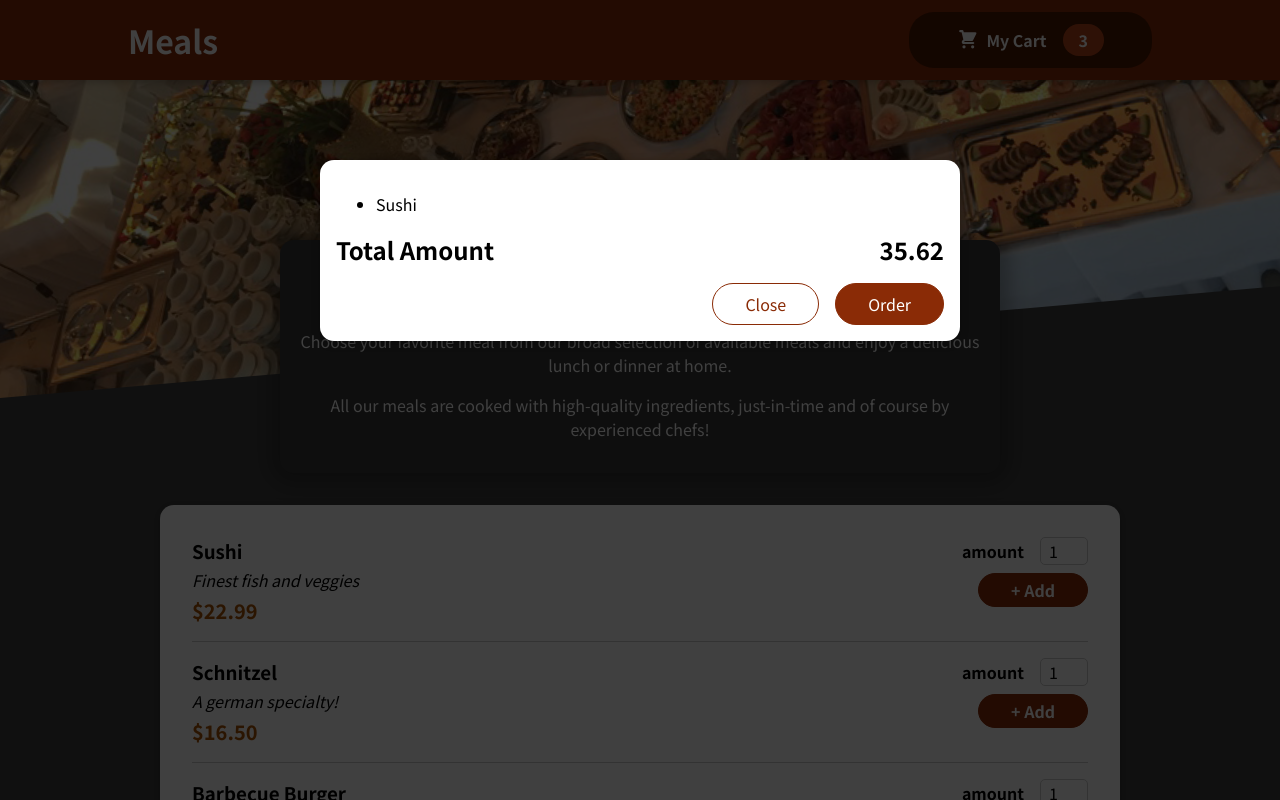
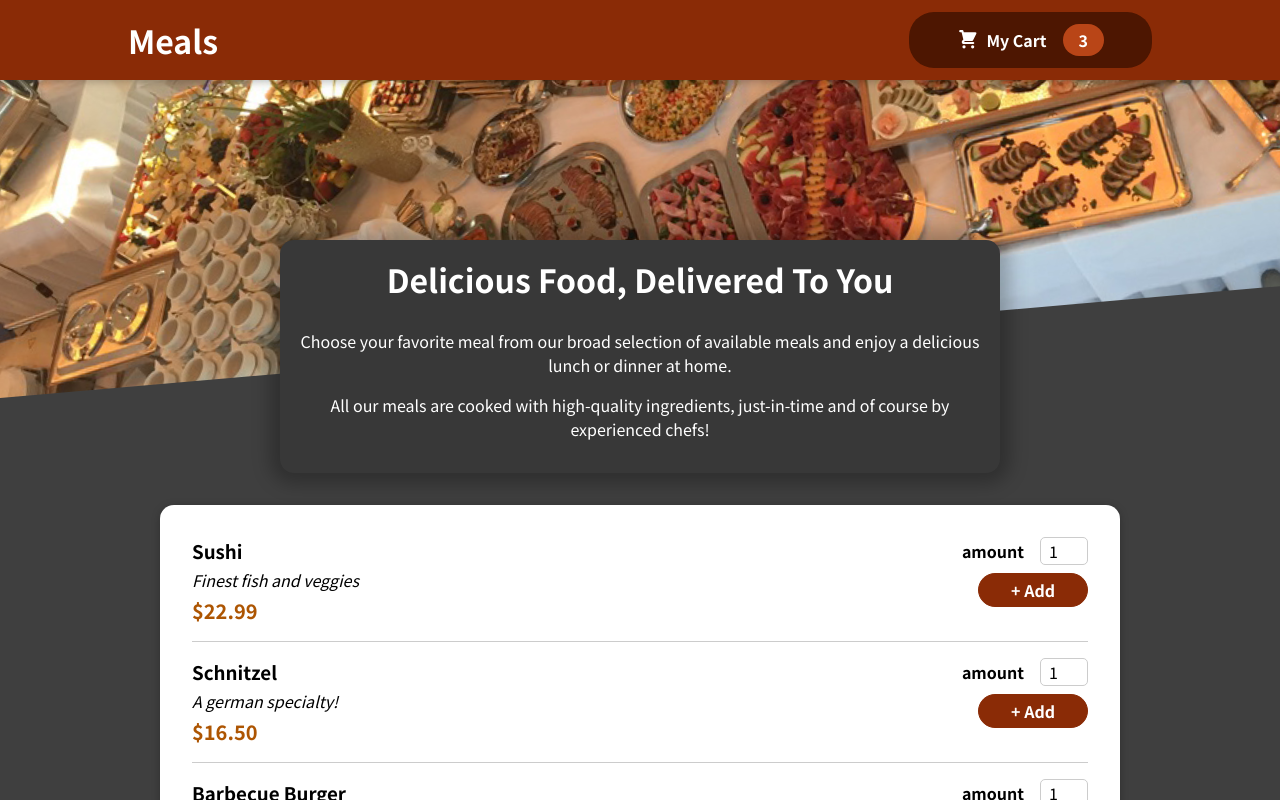
Before and after one commit to React-max/food-order, a React (Create React App) app: page / in a window 1280 px wide. Shown: the top 800 px of the page. Built offline with nearby package versions, Linux system fonts and the light colour scheme.

Commit message:
add modal functionality

```diff
--- a/src/App.js
+++ b/src/App.js
@@ -1,12 +1,23 @@
+import { useState } from "react";
 import Cart from "./components/Cart/Cart";
 import Header from "./components/Layout/Header";
 import Meals from "./components/Meals/Meals";
 
 function App() {
+	const [cartIsShown, setCartIsShown] = useState(false);
+
+	const showCartHandler = () => {
+		setCartIsShown(true);
+	};
+
+	const hideCartHandler = () => {
+		setCartIsShown(false);
+	};
+
 	return (
 		<>
-			<Cart />
-			<Header />
+			{cartIsShown && <Cart onClose={hideCartHandler} />}
+			<Header onShowCart={showCartHandler} />
 			<main>
 				<Meals />
 			</main>
--- a/src/components/Cart/Cart.jsx
+++ b/src/components/Cart/Cart.jsx
@@ -3,7 +3,7 @@
 
 function Cart(props) {
 	const cartItems = (
-		<ul className={classes["cart-item"]}>
+		<ul className={classes["cart-items"]}>
 			{[{ id: "c1", name: "Sushi", amount: 2, price: 12.99 }].map((item) => (
 				<li key={item.id}>{item.name}</li>
 			))}
@@ -11,14 +11,16 @@
 	);
 
 	return (
-		<Modal>
+		<Modal onClose={props.onClose}>
 			{cartItems}
 			<div className={classes.total}>
 				<span>Total Amount</span>
 				<span>35.62</span>
 			</div>
 			<div className={classes.actions}>
-				<button className={classes["button--alt"]}>Close</button>
+				<button className={classes["button--alt"]} onClick={props.onClose}>
+					Close
+				</button>
 				<button className={classes.button}>Order</button>
 			</div>
 		</Modal>
--- a/src/components/Layout/Header.jsx
+++ b/src/components/Layout/Header.jsx
@@ -7,7 +7,7 @@
 		<>
 			<header className={classes.header}>
 				<h1>Meals</h1>
-				<HeaderCartButton />
+				<HeaderCartButton onClick={props.onShowCart} />
 			</header>
 			<div className={classes["main-image"]}>
 				<img src={mealsImage} alt="A table full of delicious foods!" />
--- a/src/components/Layout/HeaderCartButton.jsx
+++ b/src/components/Layout/HeaderCartButton.jsx
@@ -3,7 +3,7 @@
 
 function HeaderCartButton(props) {
 	return (
-		<button className={classes.button}>
+		<button className={classes.button} onClick={props.onClick}>
 			<span className={classes.icon}>
 				<CartIcon />
 			</span>
--- a/src/components/UI/Modal.jsx
+++ b/src/components/UI/Modal.jsx
@@ -2,7 +2,7 @@
 import classes from "./Modal.module.css";
 
 const Backdrop = (props) => {
-	return <div className={classes.backdrop} />;
+	return <div className={classes.backdrop} onClick={props.onClose} />;
 };
 
 const ModalOverlay = (props) => {
@@ -18,7 +18,10 @@
 function Modal(props) {
 	return (
 		<>
-			{ReactDOM.createPortal(<Backdrop />, portalElement)}
+			{ReactDOM.createPortal(
+				<Backdrop onClose={props.onClose} />,
+				portalElement
+			)}
 			{ReactDOM.createPortal(
 				<ModalOverlay>{props.children}</ModalOverlay>,
 				portalElement
```
